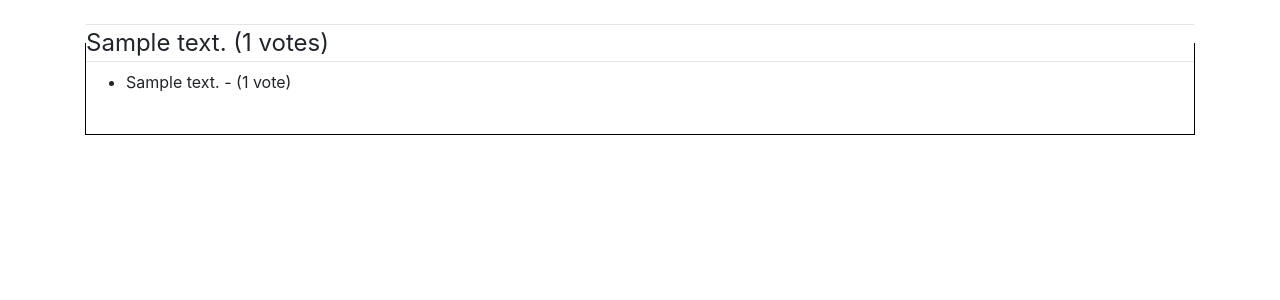
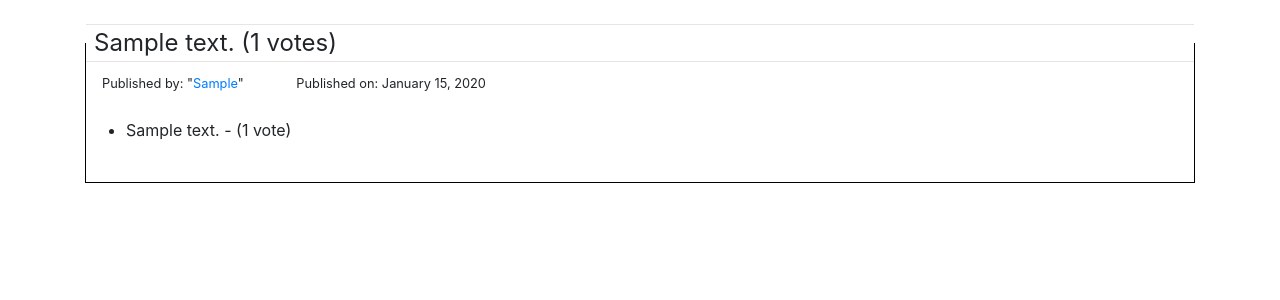
Before and after one commit to Parth-Shah-99/Polling-Project, a Django app: page /profile/polls/1/result/ in a window 1280 px wide. Shown: the part 154-454 px from the top of the page. Run offline with Django 3.2, Linux system fonts and the light colour scheme; a user stored in the database is signed in; tables that the repository leaves empty hold one stand-in row (values such as "Sample post"); some libraries are stand-ins or nearby versions.

Commit message:
fixed margin in 2 files

```diff
--- a/PollsProject/settings.py
+++ b/PollsProject/settings.py
@@ -121,6 +121,7 @@ USE_TZ = True
 # Static files (CSS, JavaScript, Images)
 # https://docs.djangoproject.com/en/2.2/howto/static-files/
 
+STATIC_ROOT = os.path.join(BASE_DIR, 'static')
 STATIC_URL = '/static/'
 
 MEDIA_ROOT = os.path.join(BASE_DIR, 'media')
--- a/templates/base.html
+++ b/templates/base.html
@@ -16,7 +16,9 @@
 <body>
 
 	<nav class="navbar navbar-expand-lg navbar-dark bg-dark">
-	  <a class="navbar-brand" href="{% url 'home' %}"><img src="{% static '/images/logo.png' %}" alt="logo"></a>
+	  <a class="navbar-brand" href="{% url 'home' %}">
+	  	<img src="{% static 'images/logo.png' %}" alt="logo">
+	  </a>
 	  <button class="navbar-toggler" type="button" data-toggle="collapse" data-target="#navbarSupportedContent" aria-controls="navbarSupportedContent" aria-expanded="false" aria-label="Toggle navigation">
 	  	<span class="navbar-toggler-icon"></span>
 	  </button>
--- a/templates/pollsdetail.html
+++ b/templates/pollsdetail.html
@@ -56,7 +56,7 @@
 		<fieldset style="border: 1px solid black;">
 			<legend>
 				<hr class="my-0">
-				<p class="d-inline my-0">
+				<p class="d-inline ml-2">
 					{{ question.question_text }}
 					{% if disabled %}
 					({{ question.total_votes }} vote{{ question.total_votes|pluralize }})
--- a/templates/pollsresult.html
+++ b/templates/pollsresult.html
@@ -54,9 +54,13 @@
 		<fieldset style="border: 1px solid black;">
 			<legend>
 				<hr class="my-0">
-				<p class="my-0">{{ question.question_text }} ({{ question.total_votes }} votes)</p>
+				<p class="d-inline ml-2">{{ question.question_text }} ({{ question.total_votes }} votes)</p>
 				<hr class="my-0">
 			</legend>
+			<small class="mr-4 ml-3">Published by:
+				"<a href="{% url 'userprofilepolls' question.published_by %}">{{ question.published_by }}</a>"</small>
+			<small class="ml-4">Published on: {{ question.published_on|date:"F d, Y" }}</small><br><br>
+
 			<ul>
 			{% for choice in question.choice_set.all %}
 
```
Also changed, not shown: static/images/logo2.jpg (added).
